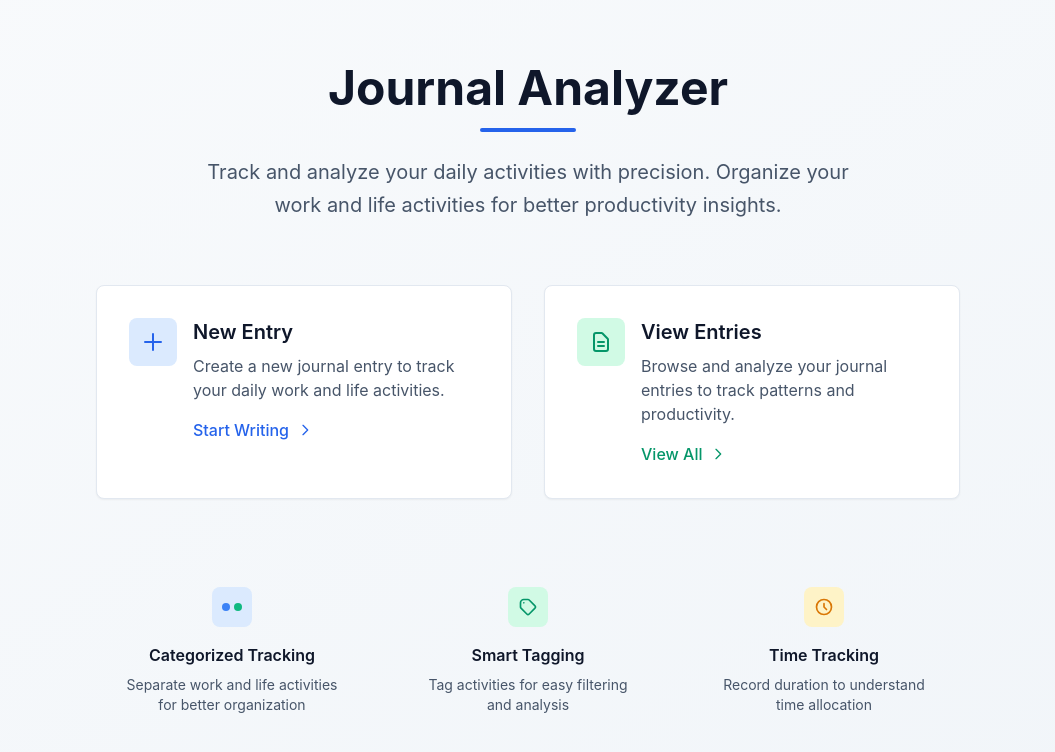
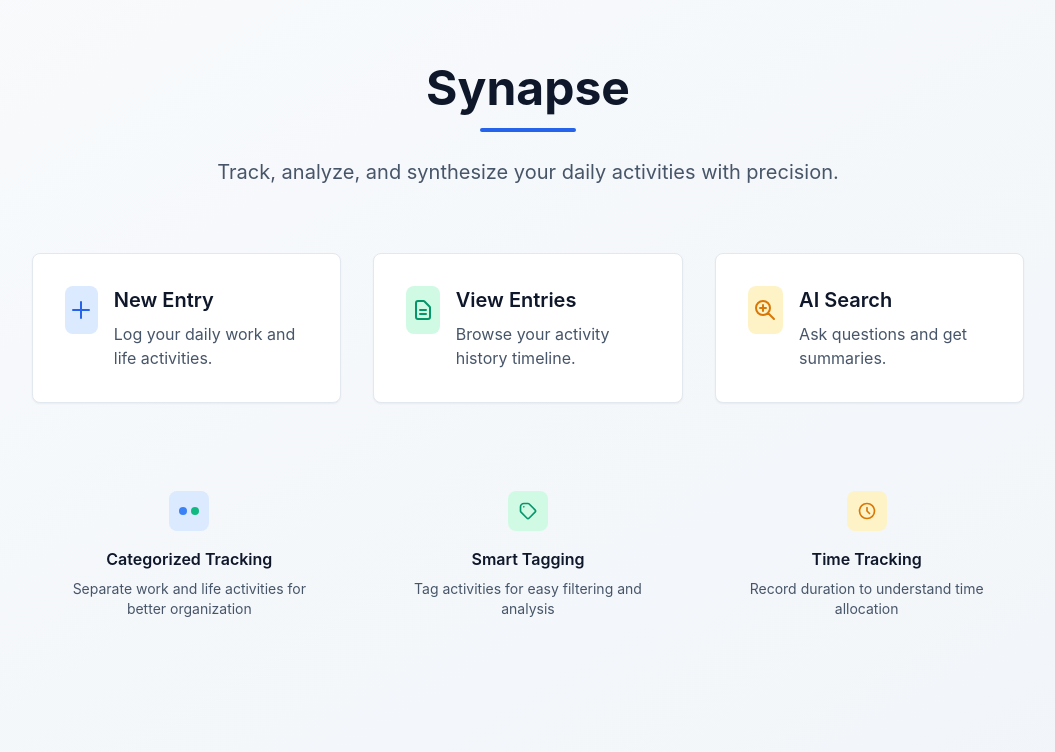
Before and after one commit to Dogecat0/Synapse, a Next.js app: page / in a window 1280 px wide. Shown: the top 752 px of the page, without its empty margins (112-1167 px from the left). Built offline with nearby package versions, Linux system fonts and the light colour scheme.

Commit message:
feat: update homepage layout and content for improved user experience

```diff
--- a/src/app/page.tsx
+++ b/src/app/page.tsx
@@ -1,47 +1,35 @@
+// src/app/page.tsx
 import Link from 'next/link';
 
 export default function Home() {
   return (
     <main className="min-h-screen bg-gradient-to-br from-slate-50 to-slate-100">
-      <div className="container mx-auto px-4 py-16 max-w-4xl">
+      <div className="container mx-auto px-4 py-16 max-w-5xl">
         {/* Header Section */}
         <div className="text-center mb-16">
           <div className="mb-6">
             <h1 className="text-5xl font-bold text-slate-900 mb-4">
-              Journal Analyzer
+              Synapse
             </h1>
             <div className="w-24 h-1 bg-blue-600 mx-auto rounded-full"></div>
           </div>
           <p className="text-xl text-slate-600 max-w-2xl mx-auto leading-relaxed">
-            Track and analyze your daily activities with precision.
-            Organize your work and life activities for better productivity insights.
+            Track, analyze, and synthesize your daily activities with precision.
           </p>
         </div>
 
         {/* Action Cards */}
-        <div className="grid md:grid-cols-2 gap-8 mb-16">
+        <div className="grid md:grid-cols-3 gap-8 mb-16">
           <Link href="/journal/new" className="group">
             <div className="tech-card p-8 h-full hover:border-blue-300 group-hover:-translate-y-1 transition-all duration-300">
               <div className="flex items-start gap-4">
-                <div className="w-12 h-12 bg-blue-100 rounded-lg flex items-center justify-center group-hover:bg-blue-200 transition-colors">
-                  <svg className="w-6 h-6 text-blue-600" fill="none" stroke="currentColor" viewBox="0 0 24 24">
-                    <path strokeLinecap="round" strokeLinejoin="round" strokeWidth={2} d="M12 4v16m8-8H4" />
-                  </svg>
-                </div>
-                <div className="flex-1">
-                  <h3 className="text-xl font-semibold text-slate-900 mb-2">
-                    New Entry
-                  </h3>
-                  <p className="text-slate-600 mb-4">
-                    Create a new journal entry to track your daily work and life activities.
-                  </p>
-                  <div className="flex items-center text-blue-600 font-medium">
-                    Start Writing
-                    <svg className="w-4 h-4 ml-2 group-hover:translate-x-1 transition-transform" fill="none" stroke="currentColor" viewBox="0 0 24 24">
-                      <path strokeLinecap="round" strokeLinejoin="round" strokeWidth={2} d="M9 5l7 7-7 7" />
-                    </svg>
+                  <div className="w-12 h-12 bg-blue-100 rounded-lg flex items-center justify-center group-hover:bg-blue-200 transition-colors">
+                    <svg className="w-6 h-6 text-blue-600" fill="none" stroke="currentColor" viewBox="0 0 24 24"><path strokeLinecap="round" strokeLinejoin="round" strokeWidth={2} d="M12 4v16m8-8H4" /></svg>
                   </div>
-                </div>
+                  <div>
+                    <h3 className="text-xl font-semibold text-slate-900 mb-2">New Entry</h3>
+                    <p className="text-slate-600">Log your daily work and life activities.</p>
+                  </div>
               </div>
             </div>
           </Link>
@@ -50,30 +38,34 @@ export default function Home() {
             <div className="tech-card p-8 h-full hover:border-emerald-300 group-hover:-translate-y-1 transition-all duration-300">
               <div className="flex items-start gap-4">
                 <div className="w-12 h-12 bg-emerald-100 rounded-lg flex items-center justify-center group-hover:bg-emerald-200 transition-colors">
-                  <svg className="w-6 h-6 text-emerald-600" fill="none" stroke="currentColor" viewBox="0 0 24 24">
-                    <path strokeLinecap="round" strokeLinejoin="round" strokeWidth={2} d="M9 12h6m-6 4h6m2 5H7a2 2 0 01-2-2V5a2 2 0 012-2h5.586a1 1 0 01.707.293l5.414 5.414a1 1 0 01.293.707V19a2 2 0 01-2 2z" />
-                  </svg>
+                  <svg className="w-6 h-6 text-emerald-600" fill="none" stroke="currentColor" viewBox="0 0 24 24"><path strokeLinecap="round" strokeLinejoin="round" strokeWidth={2} d="M9 12h6m-6 4h6m2 5H7a2 2 0 01-2-2V5a2 2 0 012-2h5.586a1 1 0 01.707.293l5.414 5.414a1 1 0 01.293.707V19a2 2 0 01-2 2z" /></svg>
                 </div>
-                <div className="flex-1">
-                  <h3 className="text-xl font-semibold text-slate-900 mb-2">
-                    View Entries
-                  </h3>
-                  <p className="text-slate-600 mb-4">
-                    Browse and analyze your journal entries to track patterns and productivity.
-                  </p>
-                  <div className="flex items-center text-emerald-600 font-medium">
-                    View All
-                    <svg className="w-4 h-4 ml-2 group-hover:translate-x-1 transition-transform" fill="none" stroke="currentColor" viewBox="0 0 24 24">
-                      <path strokeLinecap="round" strokeLinejoin="round" strokeWidth={2} d="M9 5l7 7-7 7" />
-                    </svg>
-                  </div>
+                <div>
+                  <h3 className="text-xl font-semibold text-slate-900 mb-2">View Entries</h3>
+                  <p className="text-slate-600">Browse your activity history timeline.</p>
+                </div>
+              </div>
+            </div>
+          </Link>
+
+          <Link href="/search" className="group">
+            <div className="tech-card p-8 h-full hover:border-amber-300 group-hover:-translate-y-1 transition-all duration-300">
+              <div className="flex items-start gap-4">
+                <div className="w-12 h-12 bg-amber-100 rounded-lg flex items-center justify-center group-hover:bg-amber-200 transition-colors">
+                   <svg xmlns="http://www.w3.org/2000/svg" className="w-6 h-6 text-amber-600" fill="none" viewBox="0 0 24 24" stroke="currentColor" strokeWidth={2}>
+                     <path strokeLinecap="round" strokeLinejoin="round" d="M21 21l-6-6m2-5a7 7 0 11-14 0 7 7 0 0114 0zM10 7v3m0 0v3m0-3h3m-3 0H7" />
+                   </svg>
+                </div>
+                <div>
+                  <h3 className="text-xl font-semibold text-slate-900 mb-2">AI Search</h3>
+                  <p className="text-slate-600">Ask questions and get summaries.</p>
                 </div>
               </div>
             </div>
           </Link>
         </div>
 
-        {/* Feature Highlights */}
+        {/* Feature Highlights remain the same */}
         <div className="grid md:grid-cols-3 gap-6">
           <div className="text-center p-6">
             <div className="w-10 h-10 bg-blue-100 rounded-lg flex items-center justify-center mx-auto mb-4">
```
